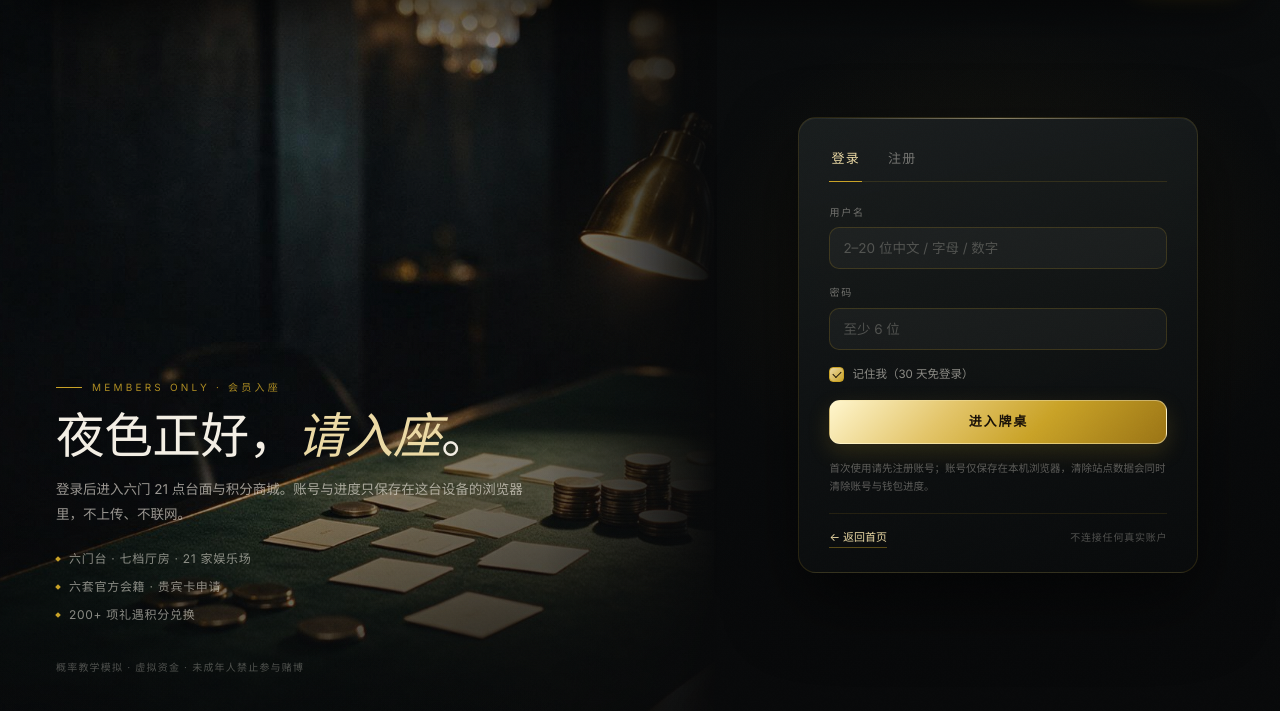
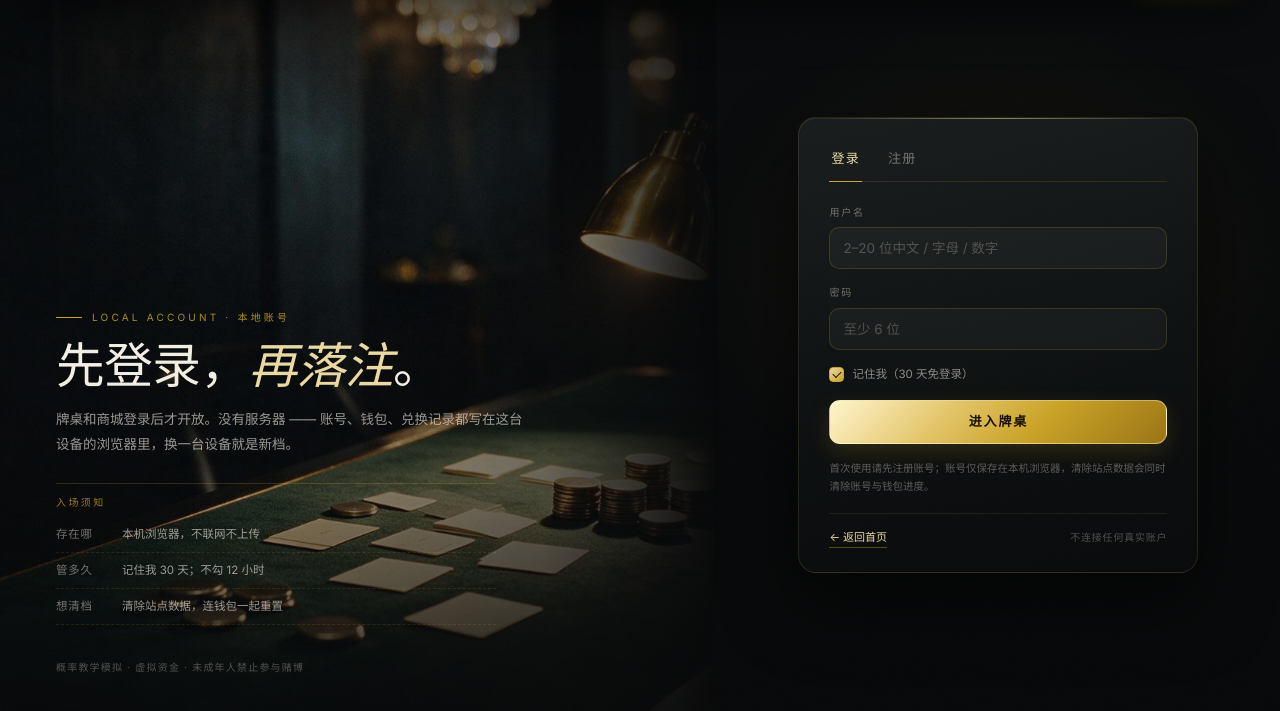
Before and after one commit to laoyangnb666/macau-casino-simulator, a plain HTML site: page docs/login.html in a window 1280 px wide. Shown: the part 85-796 px from the top of the page. Drawn offline with nearby package versions, Linux system fonts and the light colour scheme.

Commit message:
style: 登录页左栏去 AI 腔，改站点口吻文案与入场须知账目表
标题改「先登录，再落注」，菱形功能列表换成存在哪/管多久/想清档三行须知，中英词条同步

```diff
--- a/docs/login.html
+++ b/docs/login.html
@@ -62,9 +62,11 @@ body.loginpage .btn-dark:hover{box-shadow:0 14px 30px rgba(201,162,39,.3)}
   letter-spacing:-.01em;margin:14px 0 12px;color:var(--cream)}
 .lg-copy h1 em{font-style:italic;color:var(--gold-lt)}
 .lg-copy > p{color:rgba(243,238,228,.62);font-size:13.5px;line-height:1.85;max-width:470px;margin:0}
-.lg-points{list-style:none;margin:22px 0 0;padding:0;display:grid;gap:8px}
-.lg-points li{font-size:12px;color:rgba(243,238,228,.55);letter-spacing:.06em;display:flex;gap:9px;align-items:center}
-.lg-points li:before{content:"";width:4px;height:4px;background:#C9A227;transform:rotate(45deg);flex:none}
+.lg-notes{margin:26px 0 0;max-width:440px;border-top:1px solid rgba(201,162,39,.22)}
+.lg-notes-t{font-size:10px;letter-spacing:2.4px;color:rgba(201,162,39,.75);padding:10px 0 6px}
+.lg-nrow{display:flex;gap:16px;padding:8px 0;border-bottom:1px dashed rgba(201,162,39,.14);font-size:11.5px}
+.lg-nrow b{flex:0 0 50px;font-weight:500;color:rgba(243,238,228,.45);letter-spacing:.06em}
+.lg-nrow span{color:rgba(243,238,228,.62);line-height:1.65}
 .lg-foot{position:relative;z-index:1;margin-top:34px;font-size:10px;letter-spacing:.12em;color:var(--txt-3)}
 
 .lg-panel{position:relative;display:flex;align-items:center;justify-content:center;padding:120px 44px 60px;
@@ -131,7 +133,7 @@ body.loginpage .btn-dark:hover{box-shadow:0 14px 30px rgba(201,162,39,.3)}
 }
 @media(max-width:560px){
   .lg-visual{min-height:250px;padding:100px 20px 22px}
-  .lg-points{display:none}
+  .lg-notes{display:none}
   .lg-foot{margin-top:20px}
   .lg-card{padding:24px 20px 20px}
 }
@@ -166,14 +168,15 @@ body.loginpage .btn-dark:hover{box-shadow:0 14px 30px rgba(201,162,39,.3)}
     <div class="lg-photo" role="img" aria-label="私人会所里的绿绒长桌与黄铜台灯"></div>
     <div class="lg-veil"></div>
     <div class="lg-copy">
-      <div class="lg-kicker">Members Only · 会员入座</div>
-      <h1 data-i18n="login.h1">夜色正好，<em>请入座</em>。</h1>
-      <p data-i18n="login.lead">登录后进入六门 21 点台面与积分商城。账号与进度只保存在这台设备的浏览器里，不上传、不联网。</p>
-      <ul class="lg-points">
-        <li>六门台 · 七档厅房 · 21 家娱乐场</li>
-        <li>六套官方会籍 · 贵宾卡申请</li>
-        <li>200+ 项礼遇积分兑换</li>
-      </ul>
+      <div class="lg-kicker">Local Account · 本地账号</div>
+      <h1 data-i18n="login.h1">先登录，<em>再落注</em>。</h1>
+      <p data-i18n="login.lead">牌桌和商城登录后才开放。没有服务器 —— 账号、钱包、兑换记录都写在这台设备的浏览器里，换一台设备就是新档。</p>
+      <div class="lg-notes">
+        <div class="lg-notes-t">入场须知</div>
+        <div class="lg-nrow"><b>存在哪</b><span>本机浏览器，不联网不上传</span></div>
+        <div class="lg-nrow"><b>管多久</b><span>记住我 30 天；不勾 12 小时</span></div>
+        <div class="lg-nrow"><b>想清档</b><span>清除站点数据，连钱包一起重置</span></div>
+      </div>
     </div>
     <div class="lg-foot">概率教学模拟 · 虚拟资金 · 未成年人禁止参与赌博</div>
   </div>
@@ -215,10 +218,11 @@ body.loginpage .btn-dark:hover{box-shadow:0 14px 30px rgba(201,162,39,.3)}
 if (window.I18N) I18N.extend({
   dict: {
     '登录 · 澳门娱乐场模拟器': 'Sign in · Macau Casino Simulator',
-    'Members Only · 会员入座': 'Members Only',
-    '六门台 · 七档厅房 · 21 家娱乐场': 'Six seats · seven room tiers · 21 casinos',
-    '六套官方会籍 · 贵宾卡申请': 'Six official programmes · VIP card application',
-    '200+ 项礼遇积分兑换': '200+ redeemable benefits',
+    'Local Account · 本地账号': 'Local account',
+    '入场须知': 'Before you sit down',
+    '存在哪': 'Where', '本机浏览器，不联网不上传': 'This browser only — nothing uploaded',
+    '管多久': 'How long', '记住我 30 天；不勾 12 小时': '30 days with "keep me", 12 hours without',
+    '想清档': 'Reset', '清除站点数据，连钱包一起重置': 'Clear site data and the wallet resets with it',
     '概率教学模拟 · 虚拟资金 · 未成年人禁止参与赌博': 'Educational simulation · virtual funds · no under-18s',
     '登录': 'Sign in', '注册': 'Sign up',
     '用户名': 'Username', '密码': 'Password', '确认密码': 'Confirm password',
@@ -243,8 +247,8 @@ if (window.I18N) I18N.extend({
     '操作失败，请重试': 'Something went wrong — please retry'
   },
   html: {
-    'login.h1': 'The night is young — <em>take a seat</em>.',
-    'login.lead': 'Sign in to enter the six-seat blackjack table and the rewards shop. Your account and progress stay in this browser — nothing is uploaded, nothing goes online.'
+    'login.h1': 'Sign in first, <em>then bet</em>.',
+    'login.lead': 'The table and the rewards shop open only after sign-in. There is no server — account, wallet and redemptions are written into this browser; another device starts a fresh save.'
   }
 });
 
```
